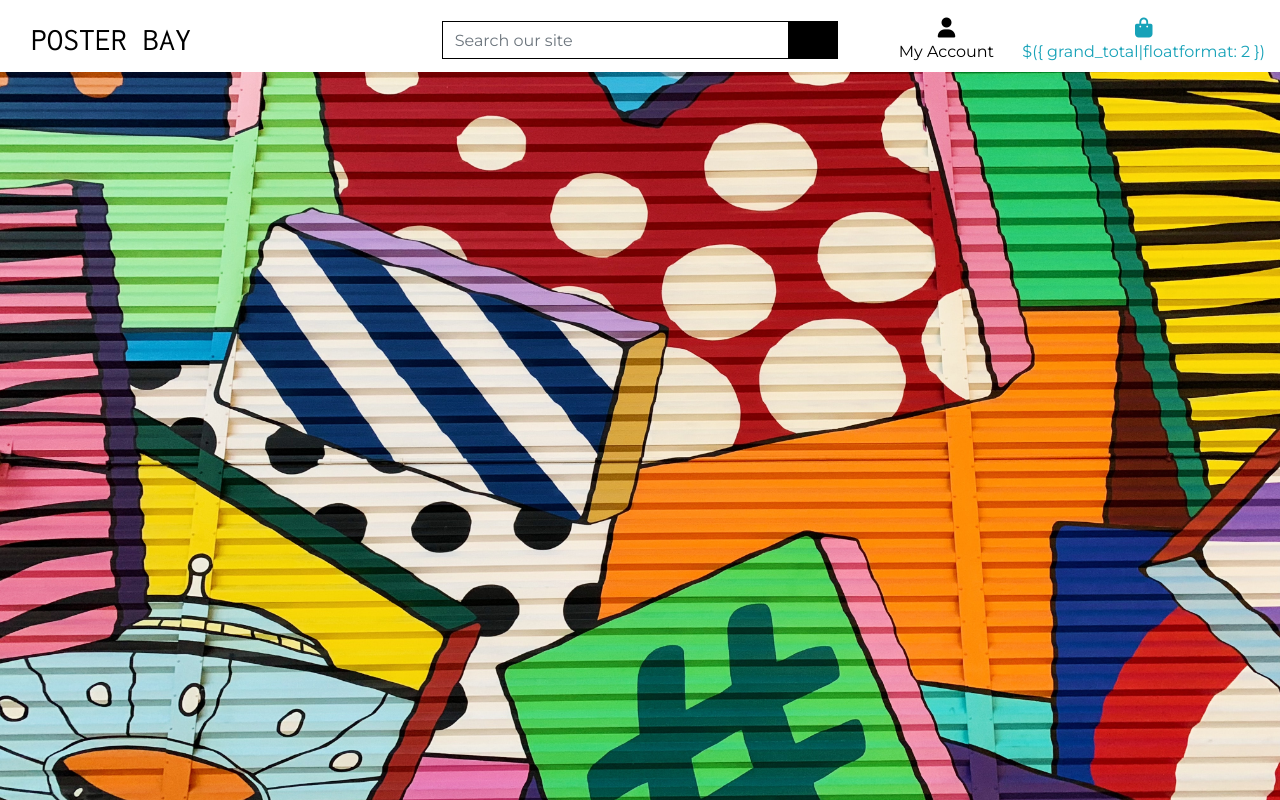
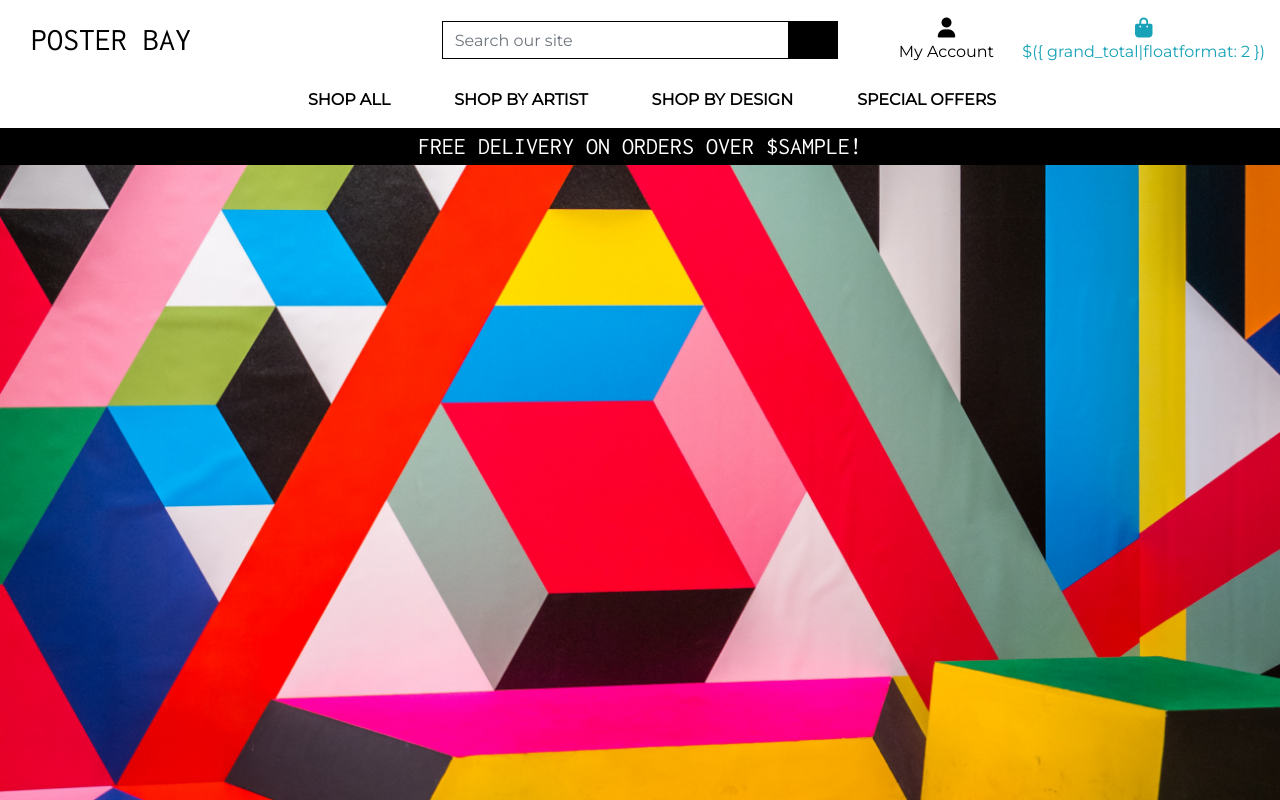
Before and after one commit to Code-Institute-Submissions/ZahraSadiq-Milestone4-PosterBay_SeptResub, a Django app: template templates/base.html in a window 1280 px wide. Run offline with Django 3.2, Linux system fonts and the light colour scheme; the template is opened without the code that fills it: most values are stand-ins (such as "Sample title", 1, 10 or a date in 2020); some libraries are stand-ins or nearby versions.

Commit message:
Added mobile_top_header and main_navbar

```diff
--- a/static/css/base.css
+++ b/static/css/base.css
@@ -3,7 +3,7 @@
 }
 
 body {
-    background: url('/media/homepage-banner.jpg') no-repeat center center fixed;
+    background: url('/media/homepage-banner-1.jpg') no-repeat center center fixed;
     background-size: cover;
     height: calc(100vh - 164px);
     color: #000;
@@ -74,6 +74,10 @@
     background: #000 !important;
 }
 
+.bg-black {
+    background: #000 !important;
+}
+
 /* Headings */
 .banner-text {
     color: #000;
--- a/templates/base.html
+++ b/templates/base.html
@@ -108,6 +108,21 @@
                 </ul>
             </div>
         </div>
+        <div class="row bg-white">
+            <div class="navbar navbar-expand-lg navbar-light w-100">
+                <button class="navbar-toggler" type="button" data-toggle="collapse" data-target="#main-nav"
+                    aria-controls="main-nav" aria-expanded="false" aria-label="Toggle navigation">
+                    <span class="navbar-toggler-icon"></span>
+                </button>
+                {% include 'includes/mobile_top_header.html' %}
+                {% include 'includes/main_nav.html' %}
+            </div>
+        </div>
+        <div id="delivery-banner" class="row text-center">
+            <div class="col bg-black text-white">
+                <h4 class="logo-font my-1">Free delivery on orders over ${{ free_shipping_threshold }}!</h4>
+            </div>
+        </div>
     </header>
 
     {% if messages %}
--- /dev/null
+++ b/templates/includes/main_nav.html
@@ -0,0 +1,49 @@
+<div class="collapse navbar-collapse" id="main-nav">
+    <ul class="navbar-nav w-auto mx-auto">
+        <li class="nav-item dropdown">
+            <a class="logo-font font-weight-bold nav-link text-black mr-5" href="#" id="all-products-link" data-toggle="dropdown" aria-haspopup="true" aria-expanded="false">
+                Shop All
+            </a>
+            <div class="dropdown-menu border-0" aria-labelledby="all-products-link">
+                <a href="" class="dropdown-item">By Price</a>
+                <a href="" class="dropdown-item ">By Rating</a>
+                <a href="" class="dropdown-item ">By Category</a>
+                <a href="" class="dropdown-item">All Products</a>
+            </div>
+        </li>
+
+        <li class="nav-item dropdown">
+            <a class="logo-font font-weight-bold nav-link text-black mr-5" href="#" id="artist-link" data-toggle="dropdown" aria-haspopup="true" aria-expanded="false">
+                Shop by Artist
+            </a>
+            <div class="dropdown-menu border-0" aria-labelledby="artist-link">
+                <a href="" class="dropdown-item">Activewear &amp; Essentials</a>
+                <a href="" class="dropdown-item">Jeans</a>
+                <a href="" class="dropdown-item">Shirts</a>
+            </div>
+        </li>
+
+        <li class="nav-item dropdown">
+            <a class="logo-font font-weight-bold nav-link text-black mr-5" href="#" id="design-link" data-toggle="dropdown" aria-haspopup="true" aria-expanded="false">
+                Shop by Design
+            </a>
+            <div class="dropdown-menu border-0" aria-labelledby="design-link">
+                <a href="" class="dropdown-item">Pop Art</a>
+                <a href="" class="dropdown-item">Abstract</a>
+                <a href="" class="dropdown-item">Graffiti</a>
+            </div>
+        </li>
+
+        <li class="nav-item dropdown">
+            <a class="logo-font font-weight-bold nav-link text-black" href="#" id="inspirations-link" data-toggle="dropdown" aria-haspopup="true" aria-expanded="false">
+                Special Offers
+            </a>
+            <div class="dropdown-menu border-0" aria-labelledby="inspirations-link">
+                <a href="" class="dropdown-item">New Arrivals</a>
+                <a href="" class="dropdown-item">Deals</a>
+                <a href="" class="dropdown-item">Clearance</a>
+                <a href="" class="dropdown-item">All Specials</a>
+            </div>
+        </li>
+    </ul>
+</div>
--- /dev/null
+++ b/templates/includes/mobile_top_header.html
@@ -0,0 +1,60 @@
+<!-- Button to open the search bar -->
+<li class="list-inline-item">
+    <a class="text-black nav-link d-block d-lg-none" href="#" id="mobile-search" data-toggle="dropdown" aria-haspopup="true" aria-expanded="false">
+        <div class="text-center">
+            <div><i class="fas fa-search fa-lg"></i></div>
+            <p class="my-0">Search</p>
+        </div>
+    </a>
+    <!-- Dropdown Search Bar -->
+    <div class="dropdown-menu border-0 w-100 p-3 rounded-0 my-0" aria-labelledby="mobile-search">
+        <form class="form" method="GET" action="">
+            <div class="input-group w-100">
+                <input class="form-control border border-black rounded-0" type="text" name="q" placeholder="Search our site">
+                <div class="input-group-append">
+                    <button class="form-control form-control btn btn-black border border-black rounded-0" type="submit">
+                        <span class="icon">
+                            <i class="fas fa-search"></i>
+                        </span>
+                    </button>
+                </div>
+            </div>
+        </form>
+    </div>
+</li>
+<!-- Button to open the My Account dropdown menu -->
+<li class="list-inline-item dropdown">
+    <a class="text-black nav-link d-block d-lg-none" href="#" id="user-options" data-toggle="dropdown" aria-haspopup="true" aria-expanded="false">
+        <div class="text-center">
+            <div><i class="fas fa-user fa-lg"></i></div>
+            <p class="my-0">My Account</p>
+        </div>
+    </a>
+    <div class="dropdown-menu border-0" aria-labelledby="user-options">
+        {% if request.user.is_authenticated %}
+            {% if request.user.is_superuser %}
+                <a href="{% url 'account_logout' %}" class="dropdown-item">Product Management</a>
+            {% endif %}
+            <a href="" class="dropdown-item">My Profile</a>
+            <a href="{% url 'account_logout' %}" class="dropdown-item">Logout</a>
+        {% else %}
+            <a href="{% url 'account_signup' %}" class="dropdown-item">Register</a>
+            <a href="{% url 'account_login' %}" class="dropdown-item">Login</a>
+        {% endif %}
+    </div>
+</li>
+<!-- Button to access the shopping bag -->
+<li class="list-inline-item">
+    <a class="{% if grand_total %}text-primary font-weight-bold{% else %}text-black{% endif %} nav-link d-block d-lg-none" href="">
+        <div class="text-center">
+            <div><i class="fas fa-shopping-bag fa-lg"></i></div>
+            <p class="my-0">
+                {% if grand_total %}
+                    ${{ grand_total|floatformat:2 }}
+                {% else %}
+                    $0.00
+                {% endif %}
+            </p>
+        </div>
+    </a>
+</li>
```
Also changed, not shown: media/homepage-banner-1.jpg (added).
